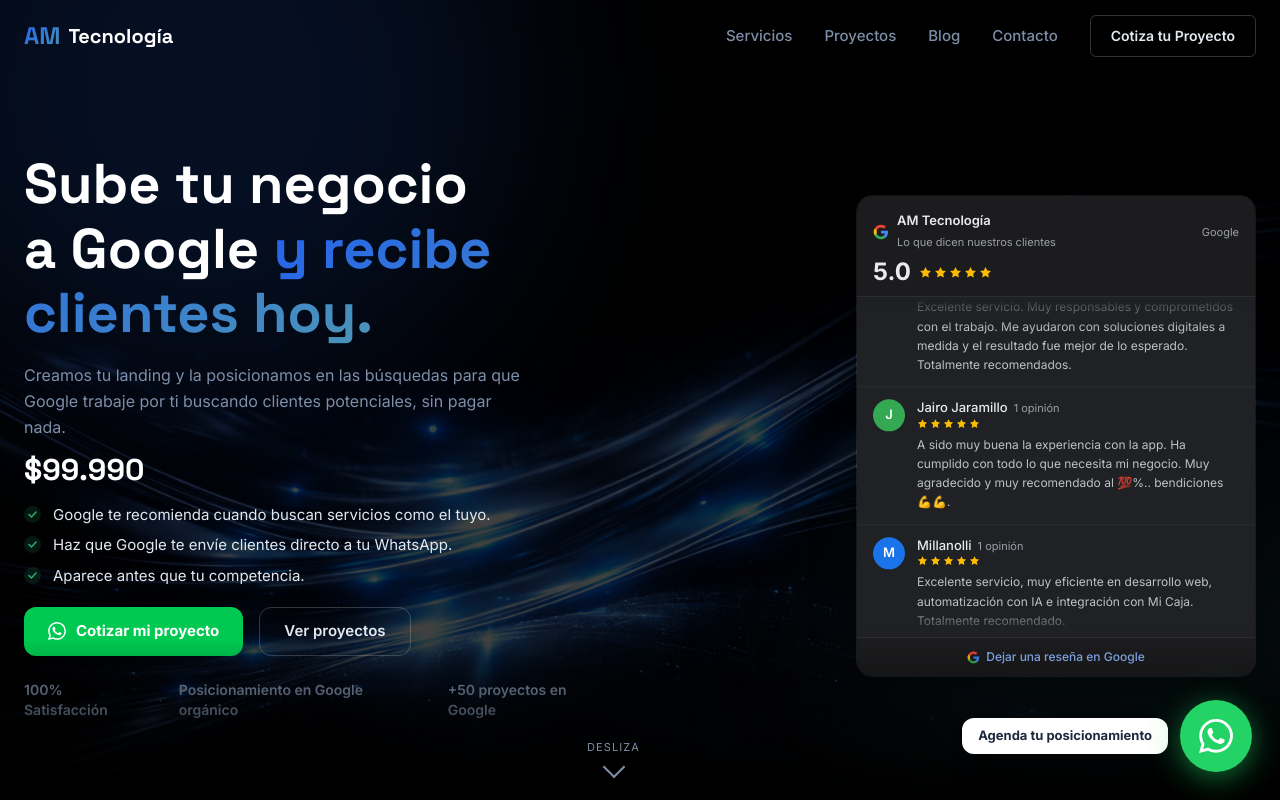
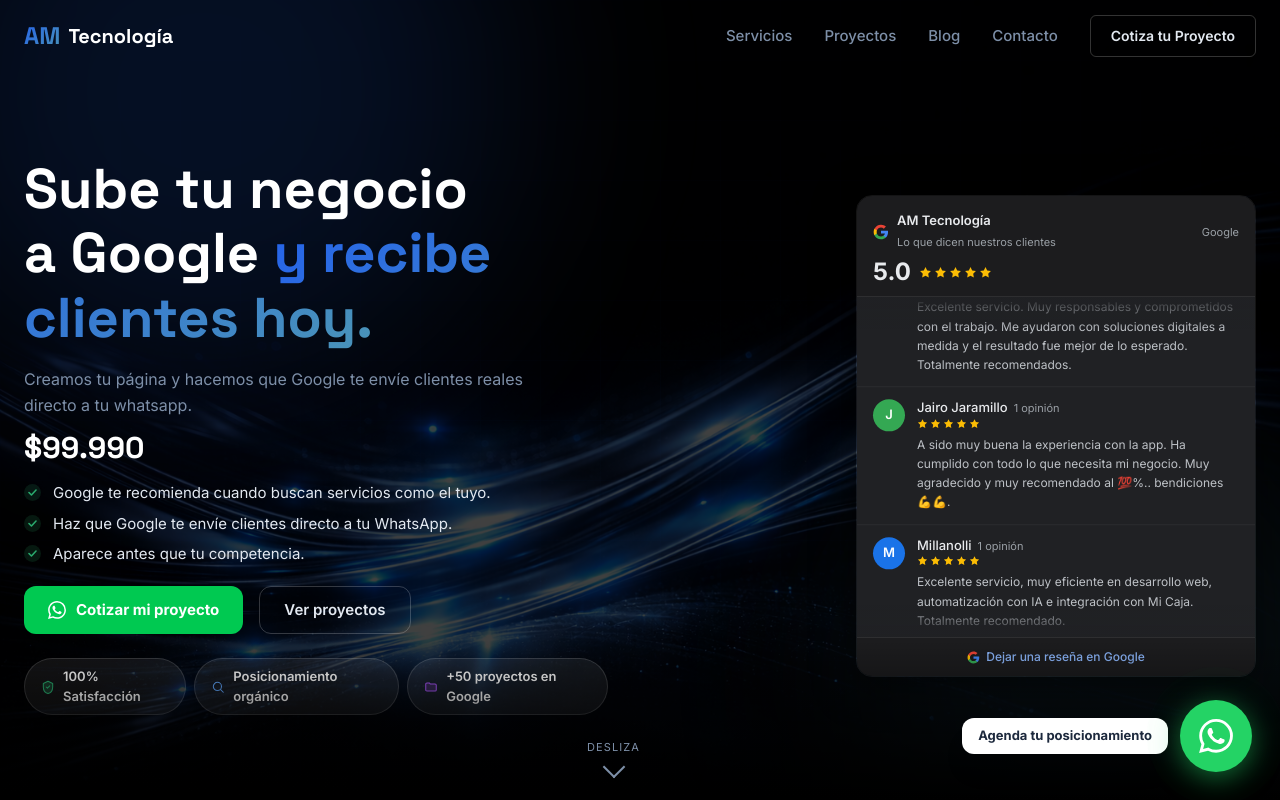
Before and after one commit to micajaproyectos/am-tecnologia, a Next.js app: page / in a window 1280 px wide. Shown: the top 800 px of the page. Built offline with nearby package versions, Linux system fonts and the light colour scheme.

Commit message:
mejoras en imagen-agregar fundador

```diff
--- a/components/Hero.tsx
+++ b/components/Hero.tsx
@@ -46,7 +46,7 @@
 
           {/* Sub */}
           <p className="text-am-muted text-base leading-relaxed mb-3 max-w-lg">
-            Creamos tu landing y la posicionamos en las búsquedas para que Google trabaje por ti buscando clientes potenciales, sin pagar nada.
+            Creamos tu página y hacemos que Google te envíe clientes reales directo a tu whatsapp.
           </p>
 
           {/* Price */}
@@ -85,12 +85,19 @@
           </div>
 
           {/* Stats */}
-          <div className="flex items-center gap-4">
-            <span className="text-am-muted text-sm font-semibold">100% Satisfacción</span>
-            <span className="text-white/20 select-none">·</span>
-            <span className="text-am-muted text-sm font-semibold">Posicionamiento en Google orgánico</span>
-            <span className="text-white/20 select-none">·</span>
-            <span className="text-am-muted text-sm font-semibold">+50 proyectos en Google</span>
+          <div className="flex flex-nowrap gap-2">
+            <div className="flex items-center gap-2 bg-white/8 border border-white/15 rounded-full px-4 py-2">
+              <ShieldIcon />
+              <span className="text-white text-[13px] font-semibold">100% Satisfacción</span>
+            </div>
+            <div className="flex items-center gap-2 bg-white/8 border border-white/15 rounded-full px-4 py-2">
+              <SearchIcon />
+              <span className="text-white text-[13px] font-semibold">Posicionamiento orgánico</span>
+            </div>
+            <div className="flex items-center gap-2 bg-white/8 border border-white/15 rounded-full px-4 py-2">
+              <FolderIcon />
+              <span className="text-white text-[13px] font-semibold">+50 proyectos en Google</span>
+            </div>
           </div>
         </div>
 
@@ -126,3 +133,29 @@
     </svg>
   );
 }
+
+function ShieldIcon() {
+  return (
+    <svg width="14" height="14" viewBox="0 0 24 24" fill="none" className="shrink-0">
+      <path d="M12 2L4 6v6c0 5.25 3.5 10.15 8 11.35C16.5 22.15 20 17.25 20 12V6l-8-4z" fill="rgba(42,170,110,0.25)" stroke="#2aaa6e" strokeWidth="1.8" strokeLinejoin="round" />
+      <path d="M9 12l2 2 4-4" stroke="#2aaa6e" strokeWidth="1.8" strokeLinecap="round" strokeLinejoin="round" />
+    </svg>
+  );
+}
+
+function SearchIcon() {
+  return (
+    <svg width="14" height="14" viewBox="0 0 24 24" fill="none" className="shrink-0">
+      <circle cx="11" cy="11" r="7" stroke="#60a5fa" strokeWidth="1.8" />
+      <path d="M16.5 16.5L21 21" stroke="#60a5fa" strokeWidth="1.8" strokeLinecap="round" />
+    </svg>
+  );
+}
+
+function FolderIcon() {
+  return (
+    <svg width="14" height="14" viewBox="0 0 24 24" fill="none" className="shrink-0">
+      <path d="M3 7a2 2 0 012-2h4l2 2h8a2 2 0 012 2v8a2 2 0 01-2 2H5a2 2 0 01-2-2V7z" fill="rgba(168,85,247,0.2)" stroke="#a855f7" strokeWidth="1.8" strokeLinejoin="round" />
+    </svg>
+  );
+}
--- a/components/HowItWorks.tsx
+++ b/components/HowItWorks.tsx
@@ -1,3 +1,5 @@
+import Image from "next/image";
+
 const steps = [
   {
     number: "1",
@@ -6,8 +8,8 @@
         <path d="M21 15a2 2 0 01-2 2H7l-4 4V5a2 2 0 012-2h14a2 2 0 012 2z" />
       </svg>
     ),
-    title: "Cuéntanos sobre tu negocio",
-    desc: "Nos escribes por WhatsApp. En menos de 1 hora tienes tu cotización y empezamos el mismo día.",
+    title: "Nos cuentas a qué te dedicas",
+    desc: "Una conversación por WhatsApp es suficiente. Entendemos tu rubro, tu ciudad y tu cliente ideal para saber exactamente cómo posicionarte en Google.",
   },
   {
     number: "2",
@@ -17,8 +19,8 @@
         <path d="M3 9h18M9 21V9" />
       </svg>
     ),
-    title: "Tu web lista en 48 horas",
-    desc: "En dos días tienes tu página web profesional publicada, adaptada a tu nicho y lista para recibir visitas.",
+    title: "Creamos tu presencia en Google",
+    desc: "Diseñamos y publicamos tu página web optimizada para que Google la recomiende cuando alguien busca lo que tú ofreces en tu ciudad. Sin publicidad pagada.",
   },
   {
     number: "3",
@@ -28,8 +30,8 @@
         <path d="M11 8v3h3" strokeWidth="1.6" />
       </svg>
     ),
-    title: "Empiezas a recibir clientes",
-    desc: "Tu negocio aparece cuando buscan lo que ofreces en tu ciudad. Recibes contactos reales desde Google.",
+    title: "Tus clientes llegan solos",
+    desc: "Apareces antes que tu competencia cuando buscan tu servicio. Los interesados te contactan directo por WhatsApp, sin que pagues un peso en pauta.",
   },
 ];
 
@@ -38,7 +40,7 @@
     <section className="metal-surface relative py-24 px-6">
       <div className="absolute top-0 left-0 right-0 h-28 bg-gradient-to-b from-black to-transparent pointer-events-none z-10" />
       <div className="absolute bottom-0 left-0 right-0 h-28 bg-gradient-to-t from-black to-transparent pointer-events-none z-10" />
-      <div className="max-w-5xl mx-auto relative z-20">
+      <div className="max-w-6xl mx-auto relative z-20">
         {/* Header */}
         <div className="text-center mb-16" data-reveal>
           <h2
@@ -49,39 +51,54 @@
           </h2>
         </div>
 
-        {/* Steps */}
-        <div className="grid grid-cols-1 md:grid-cols-3 gap-8 relative">
-          {/* Connector line (desktop) */}
-          <div className="hidden md:block absolute top-10 left-[calc(16.67%+1rem)] right-[calc(16.67%+1rem)] h-px bg-gradient-to-r from-am-primary/20 via-am-primary/40 to-am-primary/20 pointer-events-none" />
+        {/* Two-column: steps | founder */}
+        <div className="grid grid-cols-1 lg:grid-cols-[1fr_280px] gap-12 items-center">
 
-          {steps.map((s, i) => (
-            <div key={i} className="relative flex flex-col items-center text-center" data-reveal>
-              {/* Number + icon stack */}
-              <div className="relative mb-6">
-                {/* Big number */}
-                <span className="font-display font-extrabold text-white/5 leading-none select-none pointer-events-none"
-                  style={{ fontSize: "clamp(5rem, 10vw, 7rem)", lineHeight: 1 }}
-                >
-                  {s.number}
-                </span>
-                {/* Icon circle — centered over the number */}
-                <div className="absolute inset-0 flex items-center justify-center">
-                  <div className="w-16 h-16 rounded-2xl bg-am-primary/12 border border-am-primary/25 flex items-center justify-center text-am-primary shadow-[0_0_24px_rgba(37,99,235,0.15)]">
-                    {s.icon}
-                  </div>
+          {/* Steps */}
+          <div className="flex flex-col gap-6 lg:order-1">
+            {steps.map((s, i) => (
+              <div key={i} className="flex items-start gap-5" data-reveal>
+                <div className="shrink-0 w-14 h-14 rounded-2xl bg-am-primary/12 border border-am-primary/25 flex items-center justify-center text-am-primary shadow-[0_0_24px_rgba(37,99,235,0.15)]">
+                  {s.icon}
+                </div>
+                <div>
+                  <p className="text-am-muted text-[11px] font-bold uppercase tracking-widest mb-1">Paso {s.number}</p>
+                  <h3 className="font-display font-bold text-white text-[17px] leading-snug mb-1">
+                    {s.title}
+                  </h3>
+                  <p className="text-am-muted text-[14px] leading-relaxed">
+                    {s.desc}
+                  </p>
                 </div>
               </div>
+            ))}
+          </div>
 
-              <h3 className="font-display font-bold text-white text-lg mb-3 leading-snug">
-                {s.title}
-              </h3>
-              <p className="text-am-muted text-[14px] leading-relaxed max-w-xs">
-                {s.desc}
-              </p>
+          {/* Founder */}
+          <div className="flex justify-center lg:justify-end lg:order-2" data-reveal>
+            <div className="flex flex-col items-center text-center bg-white/4 border border-white/10 rounded-3xl overflow-hidden w-full max-w-[260px] shadow-[0_0_60px_rgba(37,99,235,0.08)]">
+              {/* Image flush to top */}
+              <div className="relative w-full">
+                <Image
+                  src="/fundador.webp"
+                  alt="Allan Milla – Fundador AM Tecnología"
+                  width={260}
+                  height={300}
+                  sizes="260px"
+                  className="w-full h-[300px] object-cover object-top"
+                />
+                <div className="absolute bottom-0 left-0 right-0 h-12 bg-gradient-to-t from-[#0d0d0d]/80 to-transparent pointer-events-none" />
+              </div>
+              {/* Info */}
+              <div className="px-6 py-5">
+                <p className="text-white font-bold text-[16px] leading-snug">Allan Milla</p>
+                <p className="text-am-primary font-semibold text-[13px] mt-0.5">Fundador · AM Tecnología</p>
+                <p className="text-am-muted text-[12px] mt-1">Ingeniero Civil</p>
+              </div>
             </div>
-          ))}
+          </div>
+
         </div>
-
       </div>
     </section>
   );
```
Also changed, not shown: public/fundador.webp (added).
